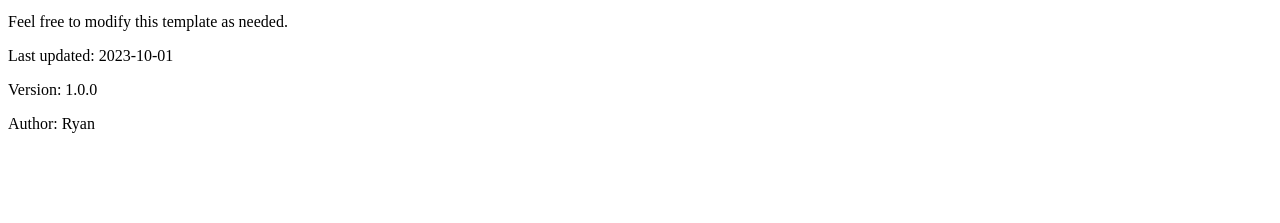
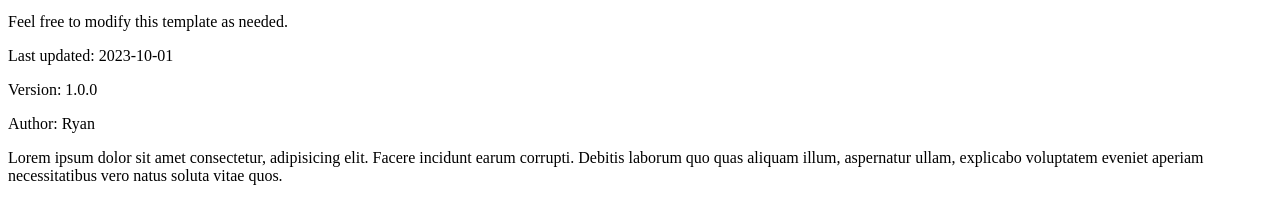
Before and after one commit to RyanOfCode/Gittest, a plain HTML site: page index.html in a window 1280 px wide. Shown: the part 101-324 px from the top of the page. Drawn offline with Linux system fonts and the light colour scheme.

Commit message:
paragraph

```diff
--- a/index.html
+++ b/index.html
@@ -12,5 +12,11 @@
     <p>Last updated: 2023-10-01</p>
     <p>Version: 1.0.0</p>
     <p>Author: Ryan</p>
+    <p>
+      Lorem ipsum dolor sit amet consectetur, adipisicing elit. Facere incidunt
+      earum corrupti. Debitis laborum quo quas aliquam illum, aspernatur ullam,
+      explicabo voluptatem eveniet aperiam necessitatibus vero natus soluta
+      vitae quos.
+    </p>
   </body>
 </html>
```
